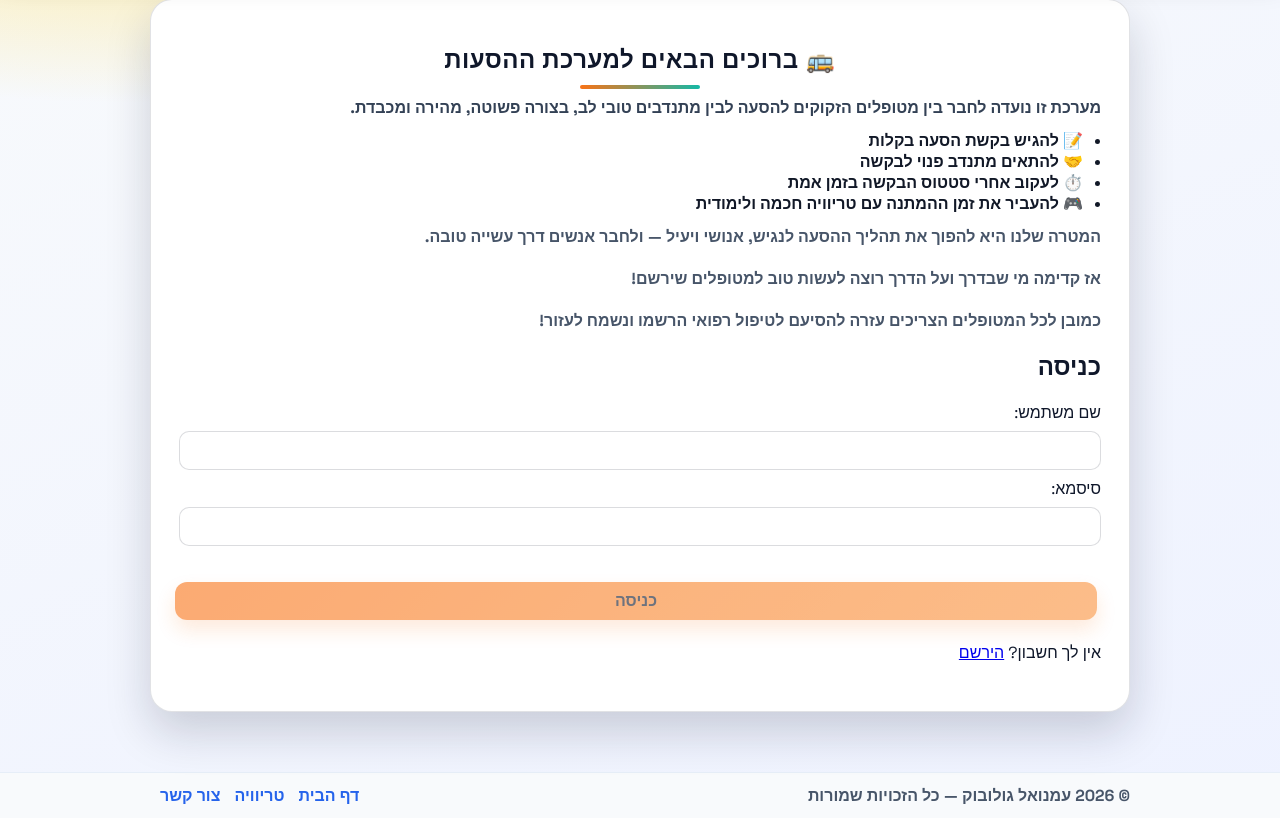
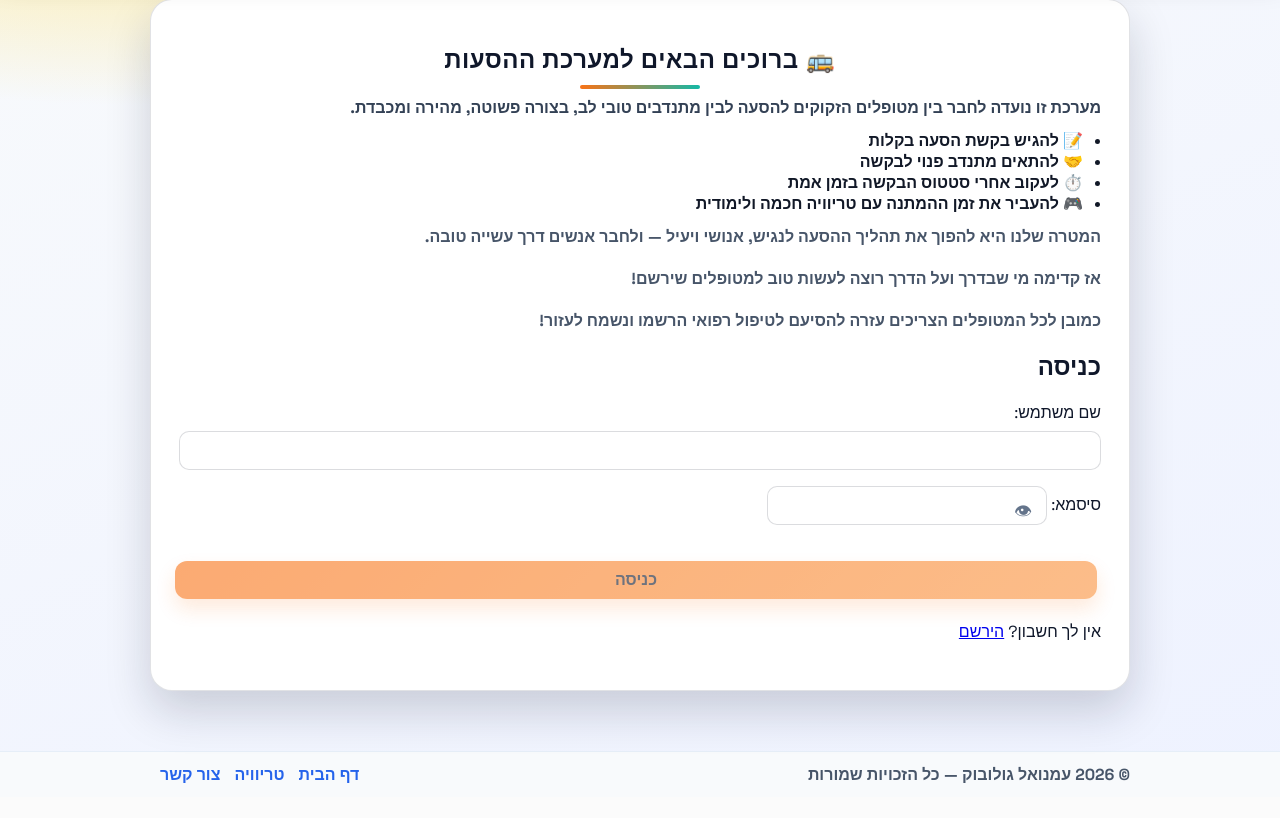
Before and after one commit to imanuel1984/stransport, a Django app: page /accounts/login/ in a window 1280 px wide. Shown: the part 82-900 px from the top of the page. After the commit the page ends 865 px from the top, so only its background shows below. Run offline with Django 5.2, Linux system fonts and the light colour scheme; parts of the project's set-up code (start-up, migrations or seed data) failed here and were passed over.

Commit message:
feat: add password show/hide toggle (eye) on login and signup; remove docker-compose version
Made-with: Cursor

```diff
--- a/docker-compose.yml
+++ b/docker-compose.yml
@@ -1,5 +1,3 @@
-version: "3.8"
-
 services:
   web:
     build: .
--- a/stransport/static/stransport/stransport.css
+++ b/stransport/static/stransport/stransport.css
@@ -239,6 +239,49 @@ form input:focus, form textarea:focus, form select:focus {
   font-size: 0.85rem;
   margin-top: 4px;
   min-height: 18px;
+}
+
+/* עיניית הצגת/הסתרת סיסמה */
+.password-toggle-wrap {
+  position: relative;
+  display: inline-block;
+  width: 100%;
+  max-width: 280px;
+}
+.password-toggle-wrap input {
+  padding-left: 40px;
+  width: 100%;
+  box-sizing: border-box;
+}
+[dir="rtl"] .password-toggle-wrap input {
+  padding-left: 8px;
+  padding-right: 40px;
+}
+.password-toggle-btn {
+  position: absolute;
+  top: 50%;
+  transform: translateY(-50%);
+  left: 8px;
+  width: 32px;
+  height: 32px;
+  padding: 0;
+  border: none;
+  background: transparent;
+  cursor: pointer;
+  color: #64748b;
+  font-size: 1.1rem;
+  border-radius: 4px;
+  display: flex;
+  align-items: center;
+  justify-content: center;
+}
+[dir="rtl"] .password-toggle-btn {
+  left: auto;
+  right: 8px;
+}
+.password-toggle-btn:hover {
+  color: #334155;
+  background: #f1f5f9;
 }
 
 button:disabled,
--- a/stransport/templates/registration/login.html
+++ b/stransport/templates/registration/login.html
@@ -40,7 +40,10 @@
     <label>שם משתמש:</label>
     <input type="text" name="username" value="{{ form.username.value|default_if_none:'' }}" autocomplete="username" required><br>
     <label>סיסמא:</label>
-    <input type="password" name="password" minlength="8" autocomplete="current-password" required><br>
+    <div class="password-toggle-wrap">
+      <input type="password" name="password" id="login-password-input" minlength="8" autocomplete="current-password" required>
+      <button type="button" class="password-toggle-btn" id="login-password-toggle" aria-label="הצג סיסמה" title="הצג/הסתר סיסמה">👁</button>
+    </div><br>
     <div class="field-error" id="login-password-error"></div>
     <button type="submit" id="login-btn" disabled>כניסה</button>
 </form>
@@ -48,8 +51,18 @@
   const loginForm = document.querySelector('form[method="post"]');
   const loginBtn = document.getElementById('login-btn');
   const usernameInput = loginForm ? loginForm.querySelector('input[name="username"]') : null;
-  const passwordInput = loginForm ? loginForm.querySelector('input[name="password"]') : null;
+  const passwordInput = document.getElementById('login-password-input');
   const passwordError = document.getElementById('login-password-error');
+  const passwordToggle = document.getElementById('login-password-toggle');
+
+  if (passwordToggle && passwordInput) {
+    passwordToggle.addEventListener('click', function() {
+      const isPass = passwordInput.type === 'password';
+      passwordInput.type = isPass ? 'text' : 'password';
+      passwordToggle.setAttribute('aria-label', isPass ? 'הסתר סיסמה' : 'הצג סיסמה');
+      passwordToggle.textContent = isPass ? '🙈' : '👁';
+    });
+  }
 
   function updateLoginButton() {
     if (!loginBtn || !usernameInput || !passwordInput) return;
```
Also changed, not shown: stransport/templates/registration/signup.html (+22 -2 lines).
